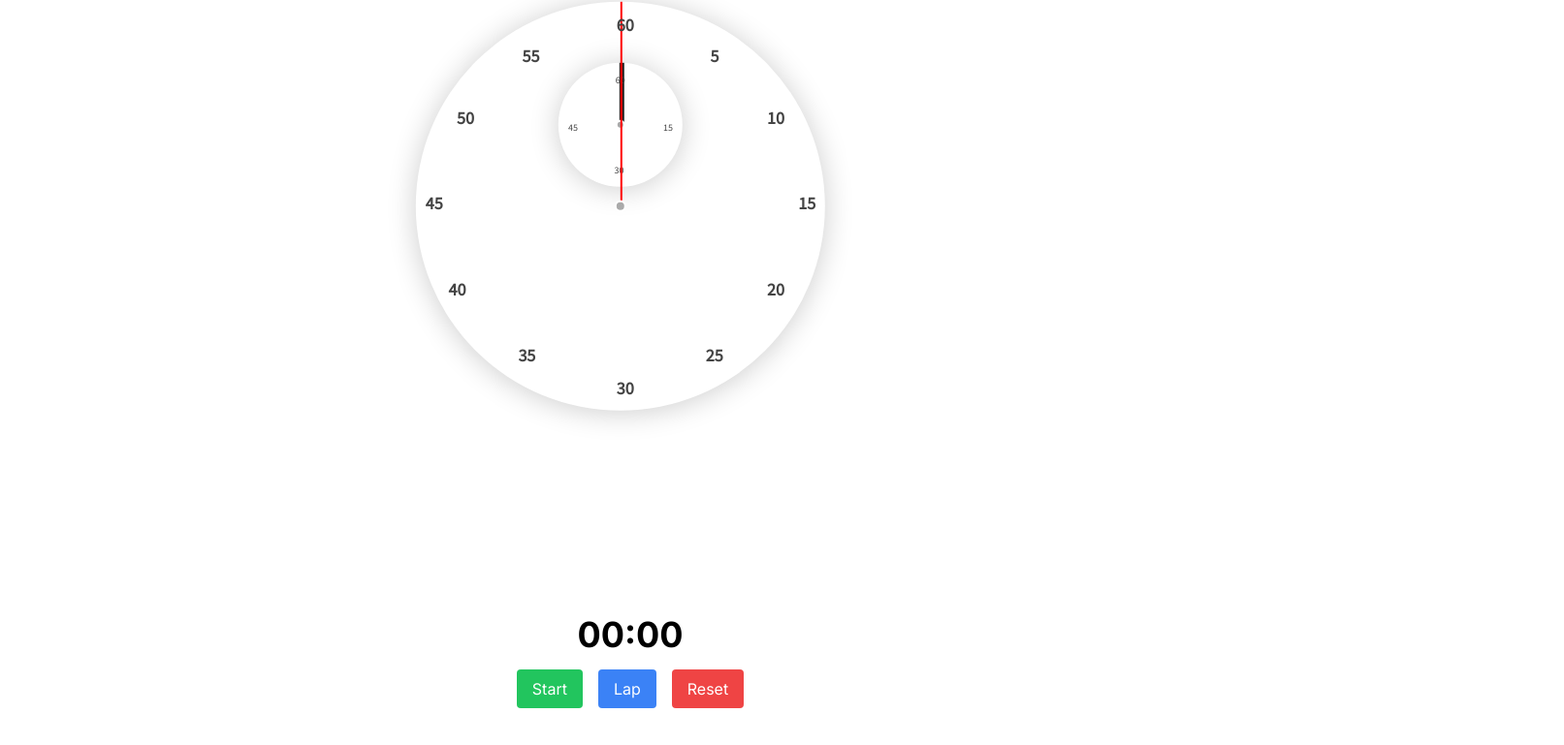
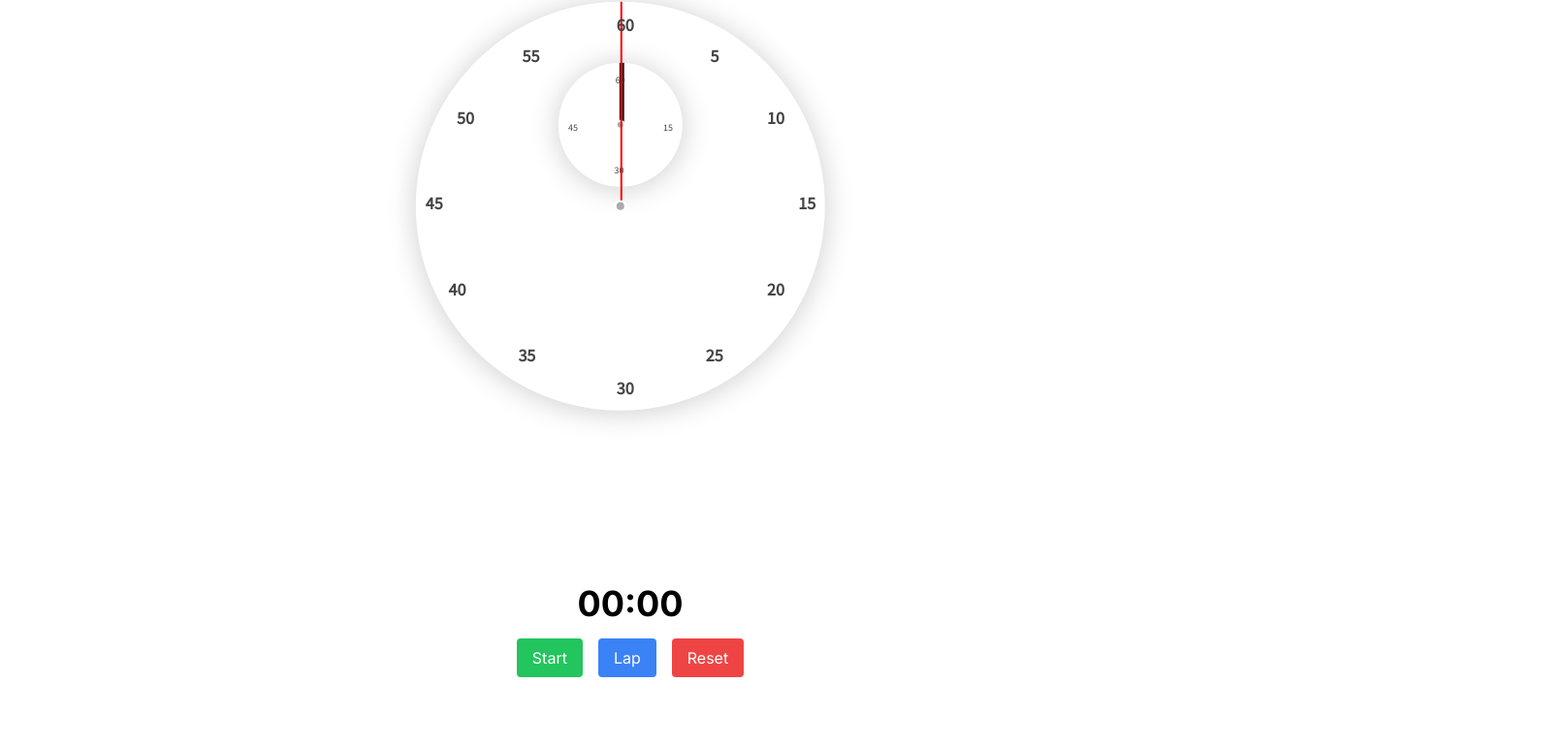
Before and after one commit to SattyamSamania/Contact-Form-formik, a Next.js app: page /Stopwatch in a window 1280 px wide. Shown: the part 187-956 px from the top of the page at 97% size, 1613 px wide, since content can reach past the window. After the commit the page ends 896 px from the top, so only its background shows below. Built offline with nearby package versions, Linux system fonts and the light colour scheme; a web font is replaced by a local one.

Commit message:
Updated Styling for Stopwatch

```diff
--- a/app/Stopwatch/AnalogClock.module.css
+++ b/app/Stopwatch/AnalogClock.module.css
@@ -47,9 +47,9 @@
   border: 2px solid #fff;
 }
 
-.digital{
+.digital {
   min-width: 33vw;
-  margin: 47rem;
+  margin-top: 45rem;
 }
 
 .milliClock {
@@ -93,7 +93,7 @@
 .sec_hand {
   position: absolute;
   width: 2px;
- height: 16vw;
+  height: 16vw;
   background: red;
   /* top: 50%; */
   left: 50%;
@@ -106,7 +106,7 @@
   font-weight: 700;
 }
 
-.milliClock > span {
+.milliClock>span {
   font-family: "Source Sans Pro", sans-serif;
   font-weight: 500;
   font-size: 10px;
```
